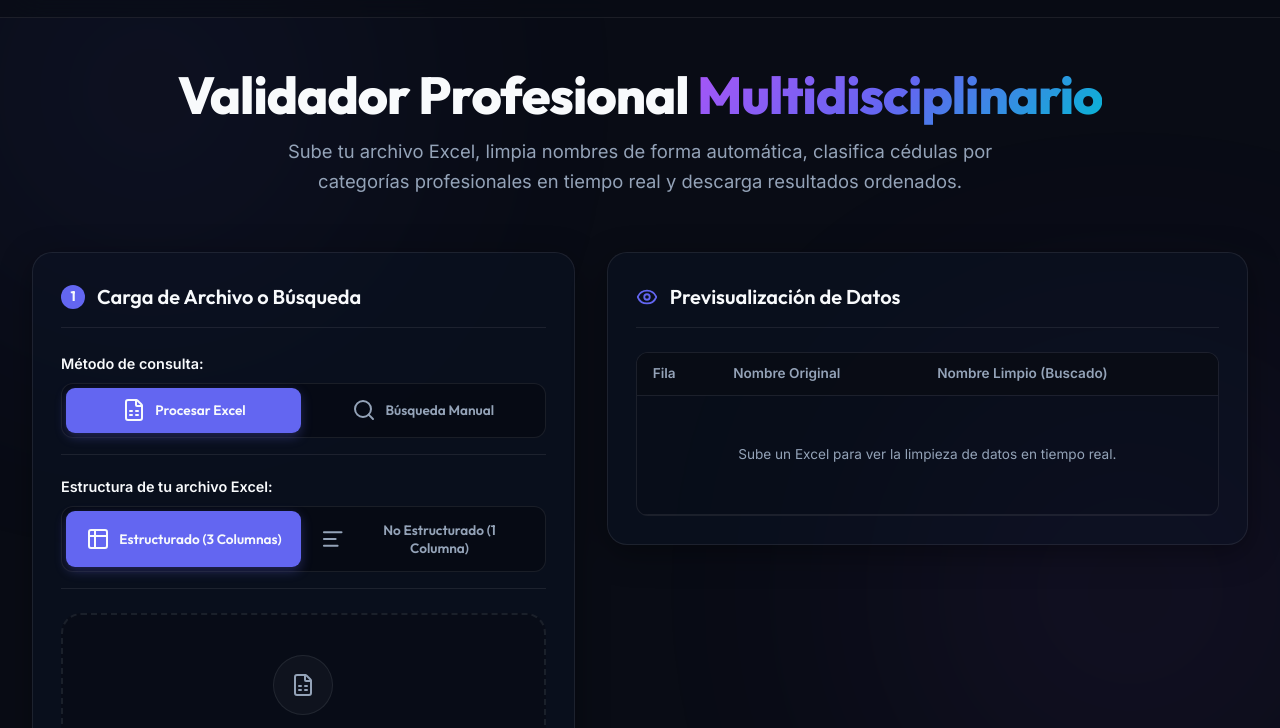
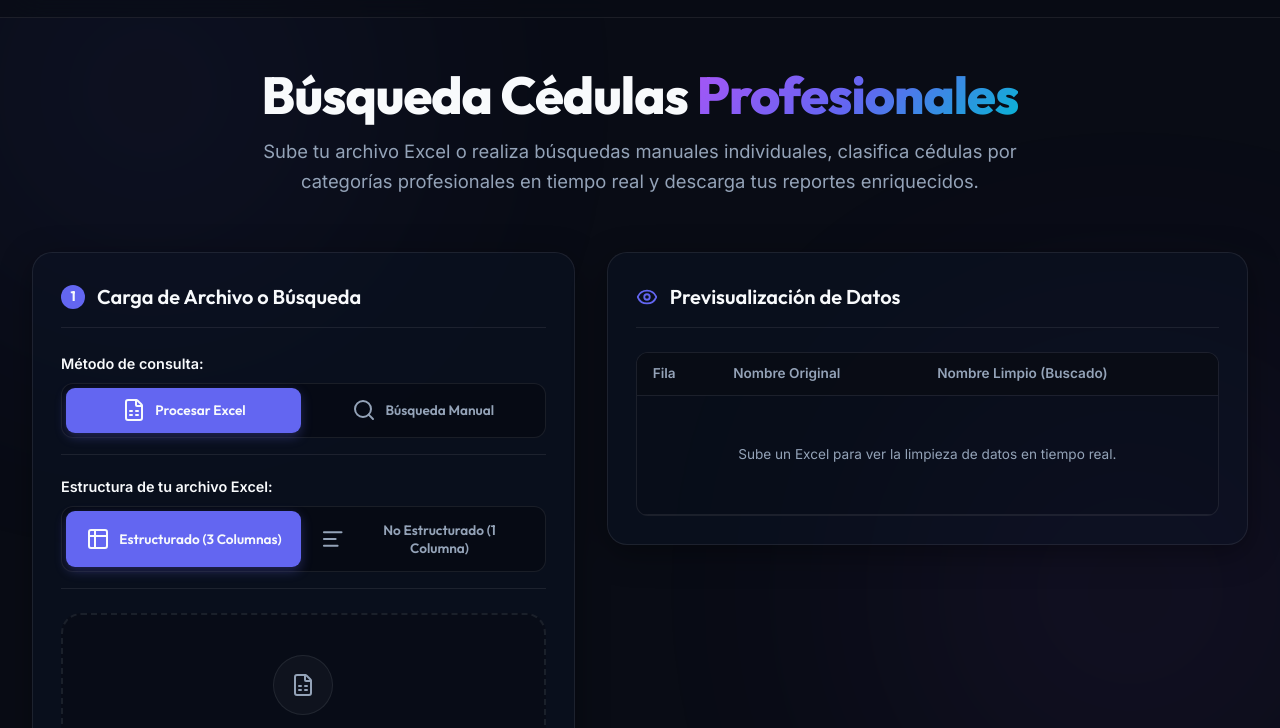
Before and after one commit to fabianarellanomtz-cmd/B-SQUEDA-C-DULAS, a plain HTML site: page index.html in a window 1280 px wide. Shown: the part 59-787 px from the top of the page. Drawn offline with nearby package versions, Linux system fonts and the light colour scheme.

Commit message:
Update page main title and description to Búsqueda Cédulas Profesionales

```diff
--- a/index.html
+++ b/index.html
@@ -40,8 +40,8 @@
         <main class="container">
             <!-- Hero Title Section -->
             <section id="hero" class="hero-section text-center">
-                <h1 class="hero-title animate-up">Validador Profesional <span class="text-gradient">Multidisciplinario</span></h1>
-                <p class="hero-subtitle animate-up delay-1">Sube tu archivo Excel, limpia nombres de forma automática, clasifica cédulas por categorías profesionales en tiempo real y descarga resultados ordenados.</p>
+                <h1 class="hero-title animate-up">Búsqueda Cédulas <span class="text-gradient">Profesionales</span></h1>
+                <p class="hero-subtitle animate-up delay-1">Sube tu archivo Excel o realiza búsquedas manuales individuales, clasifica cédulas por categorías profesionales en tiempo real y descarga tus reportes enriquecidos.</p>
             </section>
 
             <!-- Main Dashboard Layout -->
```
